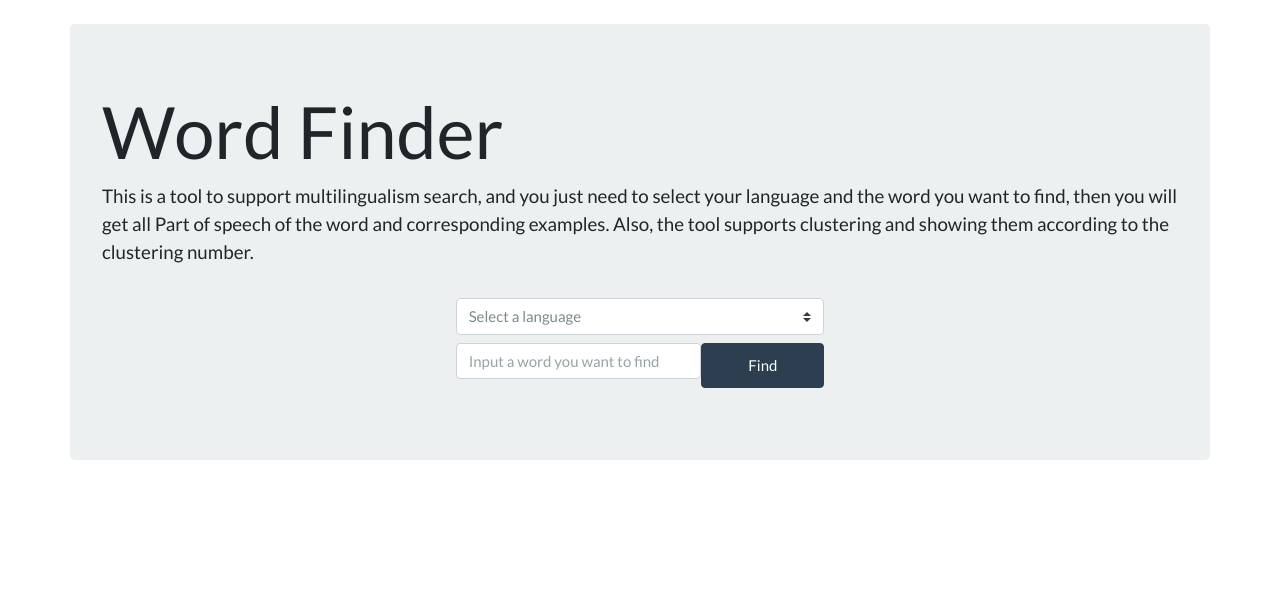
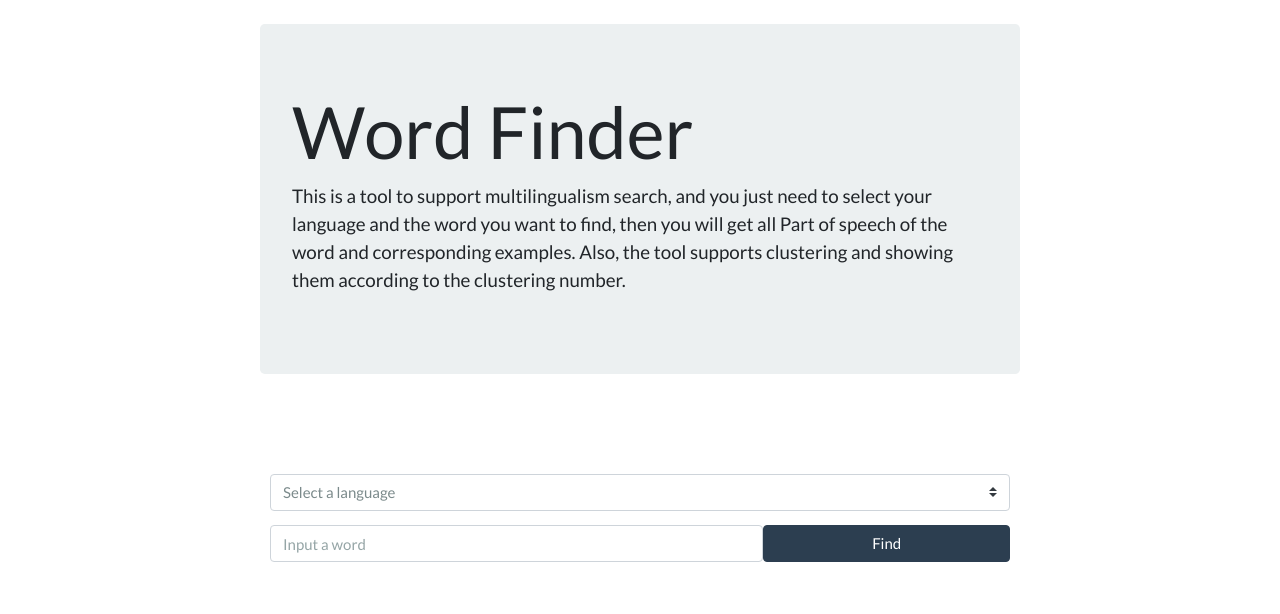
Before and after one commit to jackzhenguo/wordfinder, a Flask app: page / in a window 1280 px wide. Shown: the part 73-687 px from the top of the page. Run offline with Flask 2, Linux system fonts and the light colour scheme; some libraries are stand-ins or nearby versions.

Commit message:
update ui forms

```diff
--- a/src/app.py
+++ b/src/app.py
@@ -5,9 +5,9 @@
 @author: group3
 @time: 4/15/2021
 """
+import json
 import os
 import sys
-
 
 curPath = os.path.abspath(os.path.dirname(__file__))
 rootPath = os.path.split(curPath)[0]
@@ -45,7 +45,7 @@ def index():
         return render_template('404.html')
 
 
-@app.route('/find', methods=['POST'])
+@app.route('/find', methods=['GET'])
 def find():
     """
     This method mainly processes the '/find' request
@@ -55,43 +55,30 @@ def find():
     :return: result.html
     """
     try:
-        if request.method == 'POST':
-            language_id = request.form['sellanguage']
+        if request.method == 'GET':
+            language_id = request.args['sellanguage']
             language_name = language_dict[language_id]
-            return finding_view(language_name)
+            sel_word = request.args['selword']
+            log.info('user %s searching word %s in %s' % (request.remote_addr, sel_word, language_name))
+            session['language_name'] = language_name
+            session['sel_word'] = sel_word
+
+            finds = FindWordService()
+            succeed = finds.find_word(language_name, sel_word)
+            if not succeed:
+                flash("not found %s in %s corpus" % (sel_word, language_name))
+                return render_template("index.html")
+            session['sel_word_pos_dict'] = finds.sel_word_pos_dict
+            ks = KWICService(language_name)
+            session['kwic_result'] = ks.kwic(sel_word, finds.sel_results)
+            # return json.dumps(session['kwic_result'])
+            return render_template('index.html', input_data={"language_id": language_id,
+                                                             "language_name": language_name,
+                                                             "sel_word": sel_word,
+                                                             "sel_result": session['kwic_result']})
     except Exception as e:
         log.error(e)
         return render_template('404.html')
-
-
-@app.route('/find2', methods=['POST'])
-def find2():
-    try:
-        if request.method == 'POST':
-            language_name = request.form['sellanguage']
-            return finding_view(language_name)
-    except Exception as e:
-        log.error(e)
-        return render_template('404.html')
-
-
-def finding_view(language_name):
-    sel_word = request.form['selword']
-    log.info('user %s searching word %s in %s' % (request.remote_addr, sel_word, language_name))
-    session['language_name'] = language_name
-    session['sel_word'] = sel_word
-
-    finds = FindWordService()
-    succeed = finds.find_word(language_name, sel_word)
-    if not succeed:
-        flash("not found %s in %s corpus" % (sel_word, language_name))
-        return render_template("index.html")
-    session['sel_word_pos_dict'] = finds.sel_word_pos_dict
-    ks = KWICService(language_name)
-    session['kwic_result'] = ks.kwic(sel_word, finds.sel_results)
-    return render_template('result.html', input_data={"language_name": language_name,
-                                                      "sel_word": sel_word,
-                                                      "sel_result": session['kwic_result']})
 
 
 @app.route('/cluster', methods=['POST'])
--- a/src/static/js/main.js
+++ b/src/static/js/main.js
@@ -4,6 +4,32 @@ function init(){
     $('#labelId1').hide();
     $('#clusterDiv1').hide();
 }
+
+function updateFindStatus(){
+    $('#findId1').html("<span class=\"spinner-border spinner-border-sm\"" +
+                                        "role=\"status\" aria-hidden=\"true\"></span>" +
+                                        "Finding...");
+
+//    var data= {
+//     'sellanguage': $("select[name=\"sellanguage\"] option:selected").val(),
+//     'selword': $('input[name="selword"]').val()
+//     }
+//
+//     $.ajax({
+//             type: 'GET',
+//             url: '/find',
+//             data: data,
+//             contentType: 'application/json; charset=UTF-8',
+//             dataType: 'json',
+//             success: function(data) {
+//                 $('button[name="findWordBtn1"]').html("Find");
+//             },
+//             error: function(xhr, type, xxx) {
+//                 alert('error ')
+//             }
+//        });
+}
+
 
 // find all indexes of selected word(substr) in sentence(str)
 function searchSubStr(str,subStr){
@@ -57,8 +83,23 @@ function findByTag(selWord, tag, rowResult, wordResultKWIC){
     selWord: selected word
     rowResult: sentences
     tag: POS
+  */
+    $('#clusterFunctionId1').html("<div class=\"form-group\" id=\"clusterDiv1\">" +
+                "<div class=\"alert alert-dismissible alert-light my-sm-2\">" +
+                    "Enter cluster count to get example sentences(examples sentences refer to representative sentences"+
+                    " from results)"+
+                    "<form class=\"form-inline my-2\" action=\"/cluster\" onsubmit=\"updateClusterStatus()\" method=\"post\">" +
+                        "<input class=\"form-control\" type=\"text\" placeholder=\"cluster count\" id=\"clusterNumber\" name=\"clusterNumber\">"+
+                        "<button class=\"btn btn-primary\" type=\"submit\" id=\"clusterId1\">Cluster</button>"+
+                        "<input id=\"tagInput1\" name=\"tagInput1\" type=\"text\" hidden=\"true\">" +
+                    "</form>"+
+                "</div>"+
+            "</div>"+
+            "<div class=\"form-group\">"+
+                "<label id = \"labelId1\">Sentences:</label>"+
+                "<ul class=\"list-group\" id=\"sentencesGroup\" name=\"sentencesGroup\"></ul>"+
+            "</div>")
 
-  */
     $("#tagInput1").attr("value",tag);
     var ulControl = $('#sentencesGroup');
     ulControl.find("li").remove();
@@ -77,3 +118,9 @@ function findByTag(selWord, tag, rowResult, wordResultKWIC){
     outstr += '</pre>'
     ulControl.append(outstr);
 }
+
+function updateClusterStatus(){
+    $('#clusterId1').html("<span class=\"spinner-border spinner-border-sm\"" +
+                                        "role=\"status\" aria-hidden=\"true\"></span>" +
+                                        "Clustering...");
+}
--- a/src/templates/index.html
+++ b/src/templates/index.html
@@ -1,21 +1,35 @@
 {% extends 'layout.html' %}
 
 {% block body %}
-
+<!----jumbotron---->
 <div class = 'row'>
-    <div class="jumbotron">
+    <div class="col-md-2">
+        </div>
+    <div class="jumbotron col-md-8">
         <h1 class="display-3">Word Finder</h1>
         <p class="lead">This is a tool to support multilingualism search, and you just need to select your language and
              the word you want to find, then you will get all Part of speech of the word and corresponding examples.
              Also, the tool supports clustering and showing them according to the clustering number.
         </p>
-        <div class="row">
-            <div class="col-md-4"></div>
-            <div class="col-md-4" >
-                <form class="my-2" action="/find" method="post">
-                    <div class="row">
-                        <select class="custom-select my-2" name="sellanguage">
+    </div>
+    <div class="col-md-2">
+        </div>
+</div>
+<br/><br/>
+
+<!-----select language------->
+<div class="row" style="margin: 0 0">
+    <div class="col-md-2">
+    </div>
+    <div class="col-md-8 my2">
+        <form action="/find" onsubmit="updateFindStatus()" method="GET">
+            <div class="row my-2">
+                <select class="custom-select my2" style="margin: 2% 0" name="sellanguage">
+                    {% if input_data is defined %}
+                        <option selected="" value={{input_data.language_id}}>{{input_data.language_name}}</option>
+                    {% else %}
                         <option selected="">Select a language</option>
+                    {% endif%}
                     <option value="1">Chinese</option>
                     <option value="2">English</option>
                     <option value="3">French</option>
@@ -25,21 +39,44 @@
                     <option value="7">Russian</option>
                     <option value="8">Portuguese</option>
                 </select>
-                        <input class="form-control col-md-8" type="text" placeholder="Input a word you want to find" name="selword">
-                        <button class="btn btn-primary col-md-4" type="submit">Find</button>
+                {% if input_data is defined %}
+                <input class="form-control col-md-8" type="text" placeholder="Input a word" name="selword"
+                                       placeholder={{input_data.sel_word}} value="{{input_data.sel_word}}">
+                {% else %}
+                <input class="form-control col-md-8" type="text" placeholder="Input a word" name="selword">
+                {% endif%}
+                <button class="btn btn-primary col-md-4" type="submit" id="findId1">Find</button>
+            </div>
             <br/><br/>
-<!--                        <div class="text-center">-->
-<!--                          <div class="spinner-border" role="status">-->
-<!--                            <span class="sr-only">Loading...</span>-->
-<!--                          </div>-->
-<!--                        </div>-->
-                    </div>
-
         </form>
     </div>
-            <div class="col-md-4"></div>
-        </div>
+    <div class="col-md-2">
     </div>
 </div>
 
+<!------result show------->
+<div class="row" style="padding:0 0">
+    <div class="col-md-2">
+    </div>
+    <div class="col-md-8">
+        {% if input_data is defined %}
+        <div class="form-group">
+            <div class="alert alert-dismissible alert-light">
+                Please click button to view sentences with KWIC show
+            </div>
+            {% if input_data.sel_result%}
+            {% for row_result in input_data.sel_result %}
+            <button type="button" class="btn btn-outline-success mr-sm-2 my-sm-1" id={{row_result.1}} onclick="findByTag('{{row_result.0}}','{{row_result.1}}',{{row_result.2}}, {{row_result.3}})">{{row_result.1}}</button>
+            {% endfor %}
+            {% endif %}
+        </div>
+        {% endif %}
+        <div id="clusterFunctionId1">
+        </div>
+    </div>
+    <div class="col-md-2">
+    </div>
+</div>
+
+<script src="{{url_for('static', filename='js/jquery.min.js')}}"></script>
 {% endblock %}
```
Also changed, not shown: src/templates/cluster.html (+4 -4 lines), 2 other files. Lines whose indentation alone changed are shown as unchanged.
